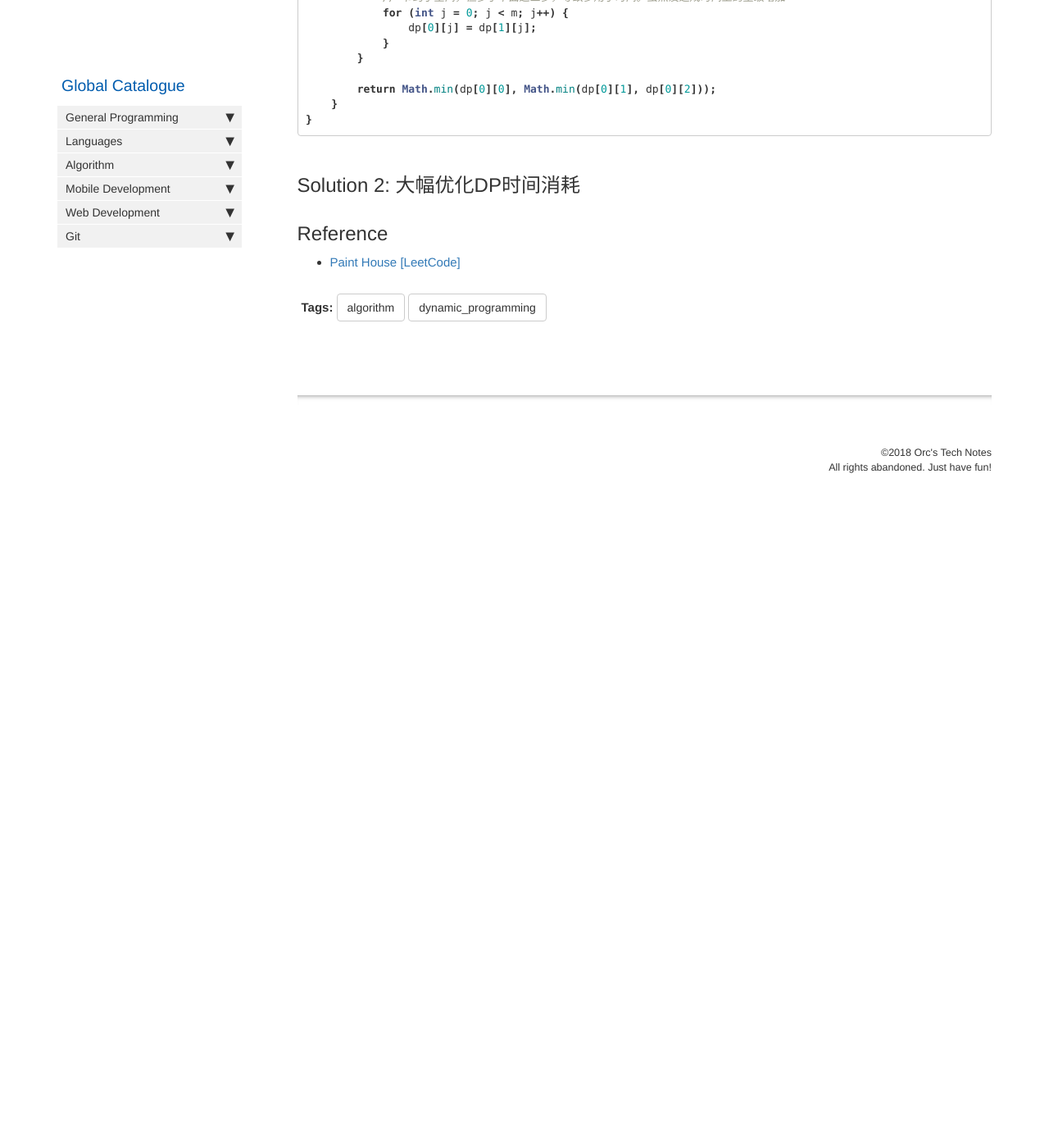
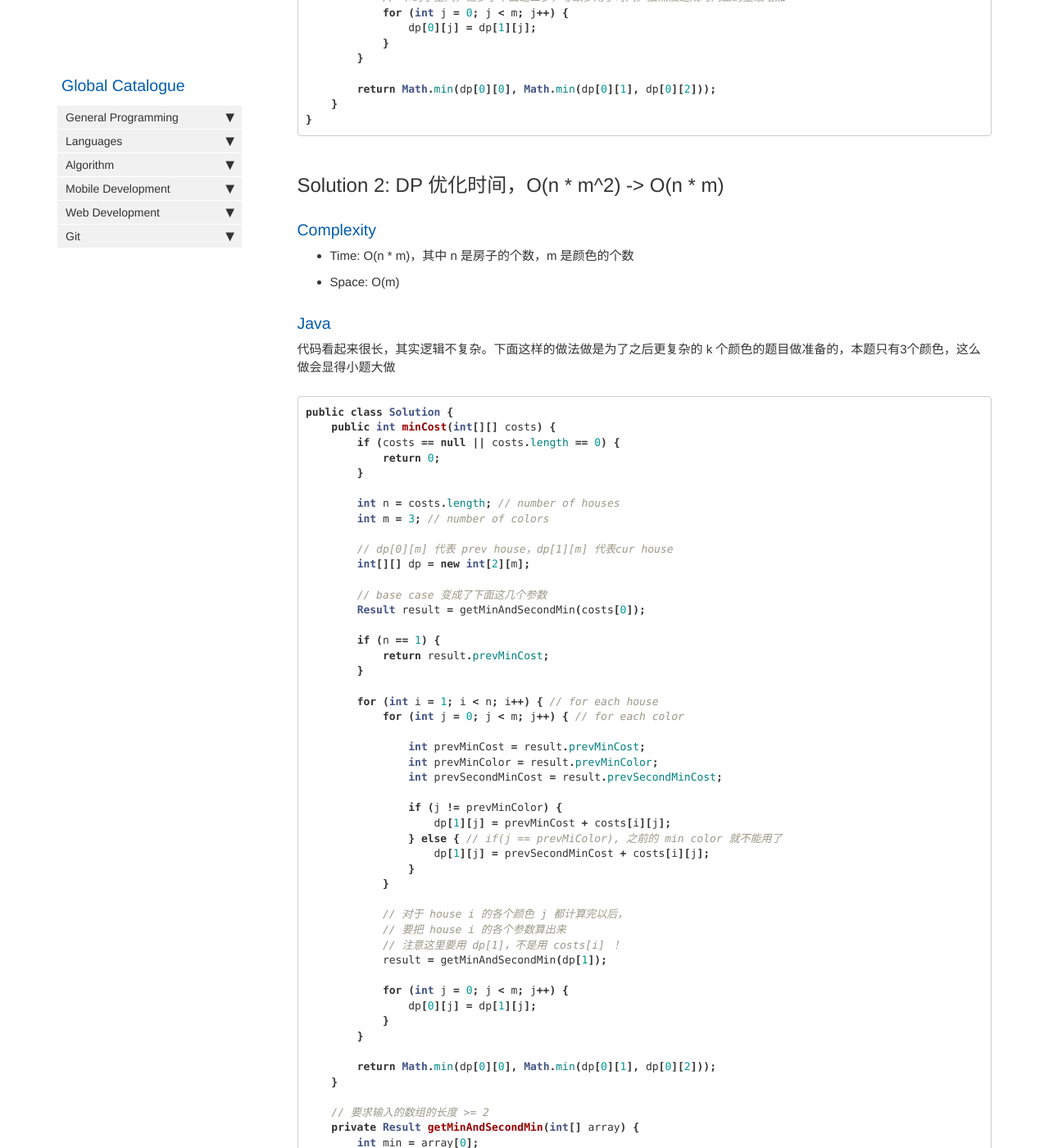
Before and after one commit to HungryOrc/hungryorc.github.io, a Jekyll site: the page built from pages/algorithm/algorithm_paint_house.md, in a window 1280 px wide and 1400 px high, scrolled down 2384 px. Shown: the whole window at 82% size. Built offline with Jekyll 4.4.1, drawn with Linux system fonts in a browser that asks for light colours; nearby versions of some CDN libraries; comment, search, counter and statistics services are not loaded; before the commit the page ends 3014 px from its top, so only the background shows below that; some of the changed text lies outside the part shown.

Commit message:
Update algorithm_paint_house.md

````diff
--- a/pages/algorithm/algorithm_paint_house.md
+++ b/pages/algorithm/algorithm_paint_house.md
@@ -114,9 +114,93 @@
 }
 ```
 
-## Solution 2: 大幅优化DP时间消耗
+## Solution 2: DP 优化时间，O(n * m^2) -> O(n * m)
 
 
+### Complexity
+* Time: O(n * m)，其中 n 是房子的个数，m 是颜色的个数
+* Space: O(m)
+
+### Java
+代码看起来很长，其实逻辑不复杂。下面这样的做法做是为了之后更复杂的 k 个颜色的题目做准备的，本题只有3个颜色，这么做会显得小题大做
+```java
+public class Solution {
+    public int minCost(int[][] costs) {
+        if (costs == null || costs.length == 0) {
+            return 0;
+        }
+
+        int n = costs.length; // number of houses
+        int m = 3; // number of colors
+
+        // dp[0][m] 代表 prev house，dp[1][m] 代表cur house
+        int[][] dp = new int[2][m];
+
+        // base case 变成了下面这几个参数
+        Result result = getMinAndSecondMin(costs[0]);
+
+        if (n == 1) {
+            return result.prevMinCost;
+        }
+
+        for (int i = 1; i < n; i++) { // for each house
+            for (int j = 0; j < m; j++) { // for each color
+
+                int prevMinCost = result.prevMinCost;
+                int prevMinColor = result.prevMinColor;
+                int prevSecondMinCost = result.prevSecondMinCost;
+
+                if (j != prevMinColor) {
+                    dp[1][j] = prevMinCost + costs[i][j];
+                } else { // if(j == prevMiColor), 之前的 min color 就不能用了
+                    dp[1][j] = prevSecondMinCost + costs[i][j];
+                }
+            }
+
+            // 对于 house i 的各个颜色 j 都计算完以后，
+            // 要把 house i 的各个参数算出来
+            // 注意这里要用 dp[1]，不是用 costs[i] ！
+            result = getMinAndSecondMin(dp[1]);
+
+            for (int j = 0; j < m; j++) {
+                dp[0][j] = dp[1][j];
+            }
+        }
+
+        return Math.min(dp[0][0], Math.min(dp[0][1], dp[0][2]));
+    }
+
+    // 要求输入的数组的长度 >= 2
+    private Result getMinAndSecondMin(int[] array) {
+        int min = array[0];
+        int minIndex = 0;
+        int secondMin = Integer.MAX_VALUE;
+
+        for (int i = 1; i < array.length; i++) {
+            int cur = array[i];
+            if (cur <= min) {
+                secondMin = min;
+                min = cur;
+                minIndex = i;
+            } else if (cur < secondMin) { // && cur > min
+                secondMin = cur;
+            }
+        }
+
+        return new Result(min, minIndex, secondMin);
+    }
+}
+
+// A helper class, 让参数传递更明晰。不是必须的
+class Result {
+    int prevMinCost, prevMinColor, prevSecondMinCost;
+    public Result(int mcs, int mcl, int smcs) {
+        this.prevMinCost = mcs;
+        this.prevMinColor = mcl;
+        this.prevSecondMinCost = smcs;
+    }
+}
+```
 
 ## Reference
 * [Paint House [LeetCode]](https://leetcode.com/problems/paint-house/description/)
````
